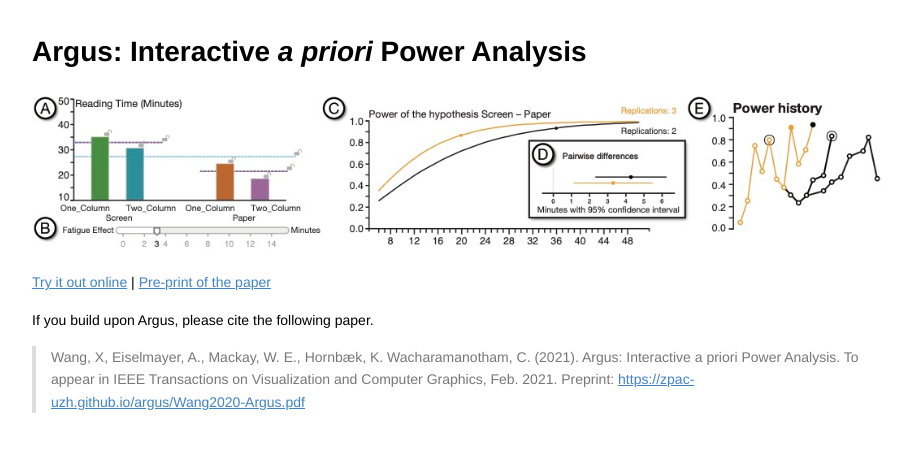
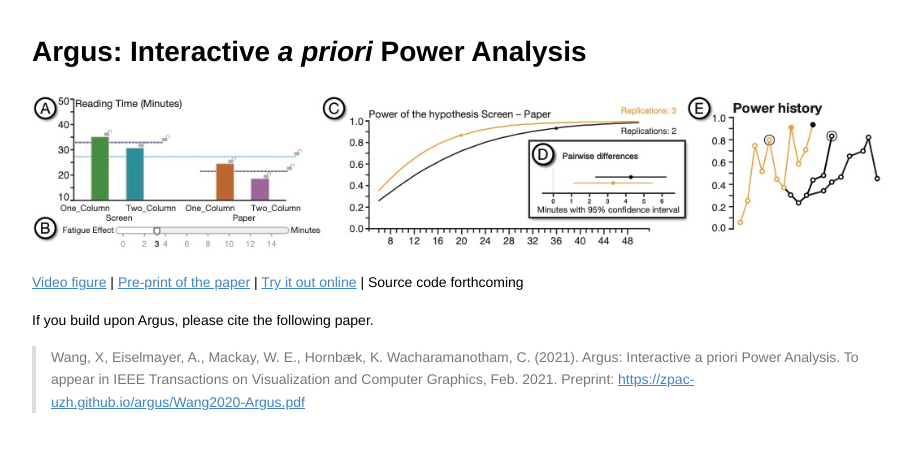
Before and after one commit to ZPAC-UZH/argus, a plain HTML site: page docs/index.html in a window 1280 px wide. Shown: the whole page, without its empty margins (181-1093 px from the left). Drawn offline with Linux system fonts and the light colour scheme.

Commit message:
Added link to video figure

```diff
--- a/docs/index.html
+++ b/docs/index.html
@@ -322,8 +322,10 @@
 
 
 <p>
+  <a href="https://youtu.be/aXWg4BREEDs">Video figure</a> |
+  <a href="Wang2020-Argus.pdf">Pre-print of the paper</a> |
   <a href="https://argus.shinyapps.io/project-argus/">Try it out online</a> |
-  <a href="Wang2020-Argus.pdf">Pre-print of the paper</a>
+  Source code forthcoming
 <!--
 | <a href="https://github.com/ZPAC-UZH/touchstone2">Source code</a>
 | <a href="https://osf.io/ab536/download">Paper</a>
```
